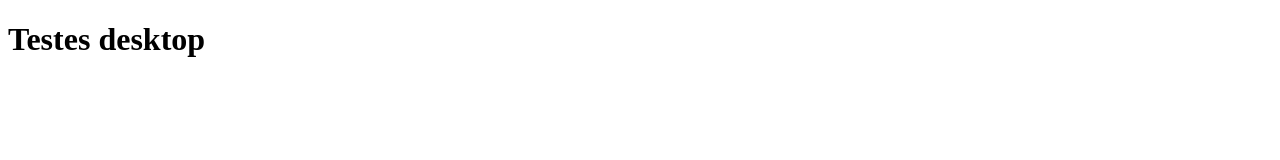
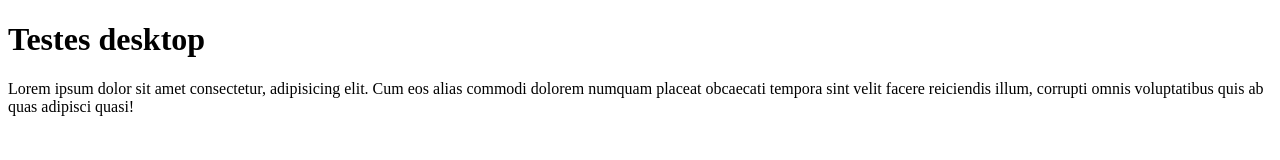
Before and after one commit to 0xRoque/gitdesktop, a plain HTML site: page index.html in a window 1280 px wide. Drawn offline with Linux system fonts and the light colour scheme.

Commit message:
add lorem

```diff
--- a/index.html
+++ b/index.html
@@ -7,5 +7,10 @@
   </head>
   <body>
     <h1>Testes desktop</h1>
+    <p>
+      Lorem ipsum dolor sit amet consectetur, adipisicing elit. Cum eos alias
+      commodi dolorem numquam placeat obcaecati tempora sint velit facere
+      reiciendis illum, corrupti omnis voluptatibus quis ab quas adipisci quasi!
+    </p>
   </body>
 </html>
```
